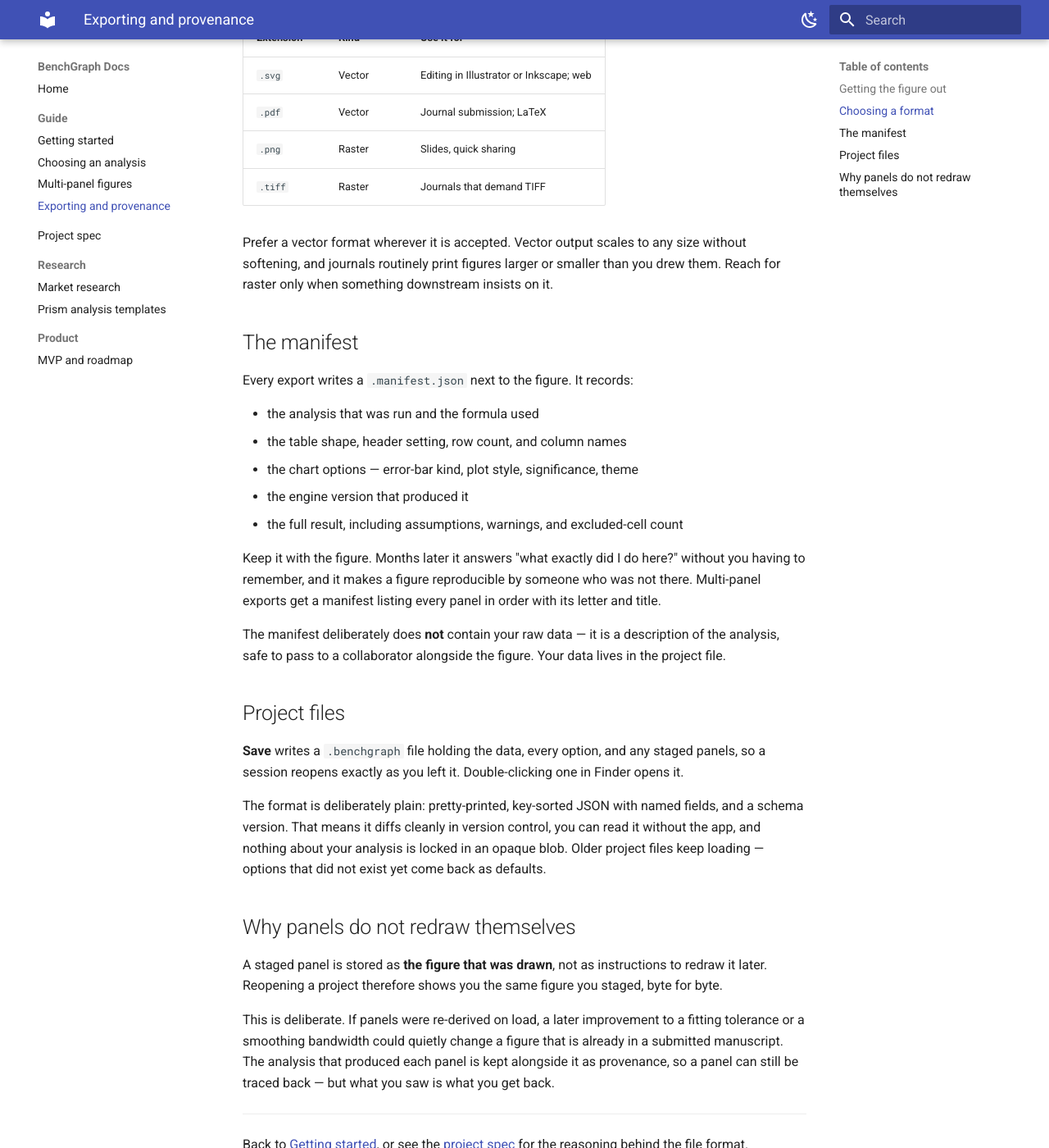
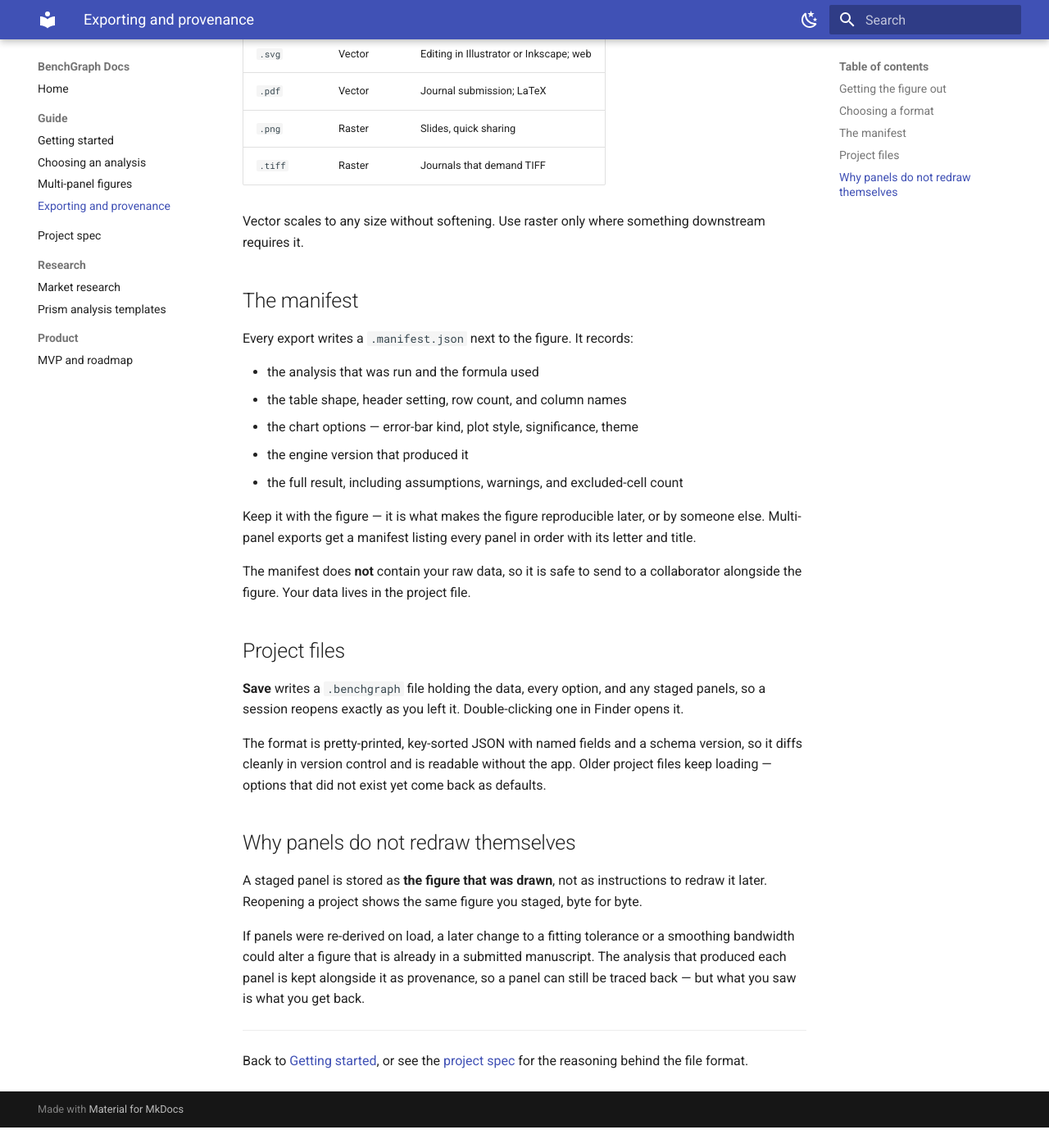
Before and after one commit to stacyshcherbakova/benchgraph, an MkDocs documentation site: the page built from docs/guide/exporting-and-provenance.md, in a window 1280 px wide and 1400 px high, scrolled down 697 px. Shown: the whole window at 82% size. Built offline with MkDocs 1.6.1 and Material for MkDocs 9.7.7, drawn with Linux system fonts in a browser that asks for light colours; after the commit the page ends 2072 px from its top, so only the background shows below that; some of the changed text lies outside the part shown.

Commit message:
Cut editorialising from the user guide
State what a thing is rather than arguing that it matters. "Read the
result, not just the number" becomes "Read the result"; "the right pane
gives you more than a p-value" becomes "the right pane gives you:".

Same treatment across the other three pages: dropped "a figure is worth
little if…", "Prefer a vector format", "pick deliberately", "usually the
fastest route", and "this is deliberate". Facts and consequences stay.

```diff
--- a/docs/guide/exporting-and-provenance.md
+++ b/docs/guide/exporting-and-provenance.md
@@ -1,8 +1,6 @@
 # Exporting And Provenance
 
-A figure is worth little if you cannot say where its numbers came from. Every
-export BenchGraph writes can be traced back to the data and the options that
-produced it.
+Every export can be traced back to the data and the options that produced it.
 
 ## Getting the figure out
 
@@ -12,9 +10,8 @@ produced it.
 | **Export panels…** | Writes the staged panels as one composed multi-panel figure |
 | **Copy (vector)** | Puts the figure on the clipboard as both PDF and SVG |
 
-**Copy (vector)** is usually the fastest route into a manuscript: paste straight
-into Illustrator, Word, Keynote, or Google Docs and it arrives as editable
-vector art rather than a screenshot.
+**Copy (vector)** pastes straight into Illustrator, Word, Keynote, or Google
+Docs as editable vector art rather than a screenshot.
 
 ## Choosing a format
 
@@ -27,9 +24,8 @@ The file extension picks the format.
 | `.png` | Raster | Slides, quick sharing |
 | `.tiff` | Raster | Journals that demand TIFF |
 
-Prefer a vector format wherever it is accepted. Vector output scales to any size
-without softening, and journals routinely print figures larger or smaller than
-you drew them. Reach for raster only when something downstream insists on it.
+Vector scales to any size without softening. Use raster only where something
+downstream requires it.
 
 ## The manifest
 
@@ -41,14 +37,12 @@ Every export writes a `.manifest.json` next to the figure. It records:
 - the engine version that produced it
 - the full result, including assumptions, warnings, and excluded-cell count
 
-Keep it with the figure. Months later it answers "what exactly did I do here?"
-without you having to remember, and it makes a figure reproducible by someone
-who was not there. Multi-panel exports get a manifest listing every panel in
-order with its letter and title.
+Keep it with the figure — it is what makes the figure reproducible later, or by
+someone else. Multi-panel exports get a manifest listing every panel in order
+with its letter and title.
 
-The manifest deliberately does **not** contain your raw data — it is a
-description of the analysis, safe to pass to a collaborator alongside the
-figure. Your data lives in the project file.
+The manifest does **not** contain your raw data, so it is safe to send to a
+collaborator alongside the figure. Your data lives in the project file.
 
 ## Project files
 
@@ -56,21 +50,20 @@ figure. Your data lives in the project file.
 staged panels, so a session reopens exactly as you left it. Double-clicking one
 in Finder opens it.
 
-The format is deliberately plain: pretty-printed, key-sorted JSON with named
-fields, and a schema version. That means it diffs cleanly in version control,
-you can read it without the app, and nothing about your analysis is locked in an
-opaque blob. Older project files keep loading — options that did not exist yet
-come back as defaults.
+The format is pretty-printed, key-sorted JSON with named fields and a schema
+version, so it diffs cleanly in version control and is readable without the app.
+Older project files keep loading — options that did not exist yet come back as
+defaults.
 
 ## Why panels do not redraw themselves
 
 A staged panel is stored as **the figure that was drawn**, not as instructions
-to redraw it later. Reopening a project therefore shows you the same figure you
-staged, byte for byte.
+to redraw it later. Reopening a project shows the same figure you staged, byte
+for byte.
 
-This is deliberate. If panels were re-derived on load, a later improvement to a
-fitting tolerance or a smoothing bandwidth could quietly change a figure that is
-already in a submitted manuscript. The analysis that produced each panel is kept
+If panels were re-derived on load, a later change to a fitting tolerance or a
+smoothing bandwidth could alter a figure that is already in a submitted
+manuscript. The analysis that produced each panel is kept
 alongside it as provenance, so a panel can still be traced back — but what you
 saw is what you get back.
 
```
Also changed, not shown: docs/guide/choosing-an-analysis.md (+5 -7 lines), docs/guide/getting-started.md (+7 -9 lines).
